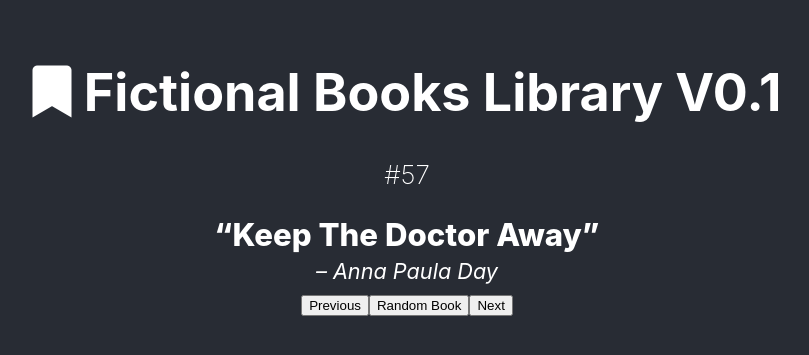
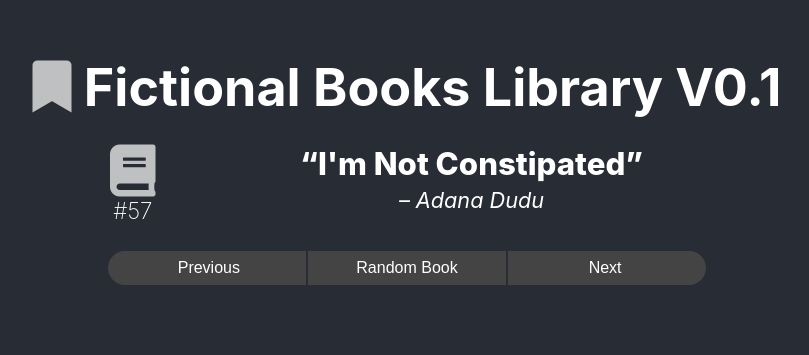
Before and after one commit to thebigdavec/fictional-books-library, a React (Create React App) app: page / in a window 1280 px wide. Shown: the part 229-584 px from the top of the page, without its empty margins (233-1042 px from the left). Built offline with nearby package versions, Linux system fonts and the light colour scheme.

Commit message:
Styled the CSS and made random picker not pick same book twice

```diff
--- a/src/App.css
+++ b/src/App.css
@@ -23,8 +23,14 @@
     content: '”';
 }
 
+.fa,
+.fas {
+    opacity: .7;
+}
+
 .book-number {
     font-weight: 200;
+    font-size: 1.4rem;
 }
 
 .book-number::before {
@@ -38,3 +44,62 @@ cite {
 cite::before {
     content: '– ';
 }
+
+.button-panel {
+    display: grid;
+    grid-template-columns: repeat(3, 1fr);
+    max-width: 80%;
+    margin: 0 auto;
+}
+
+button {
+    color: white;
+    background: #444;
+    padding: .5em 1.5em;
+    border: none;
+    outline: none;
+    margin: 1px;
+    font-size: 1rem;
+    transition: background 250ms ease-out;
+}
+
+button:first-of-type {
+    border-radius: 2em 0 0 2em;
+    padding-left: 1.7em;
+}
+
+button:last-of-type {
+    border-radius: 0 2em 2em 0;
+    padding-right: 1.7em;
+}
+
+button:hover {
+    background: grey;
+}
+
+button:focus,
+button:active {
+    box-shadow: 0px 0px 0px 2px #eee inset;
+}
+
+button[disabled] {
+    background: #282c34;
+    color: #999;
+    box-shadow: none;
+}
+
+.book-details {
+    padding: 1em 2em;
+    display: flex;
+    justify-content: space-between;
+}
+
+.book-id {
+    width: 15%;
+    text-align: center;
+}
+
+.title-and-author {
+    width: 80%;
+    text-align: center;
+}
--- a/src/App.js
+++ b/src/App.js
@@ -6,7 +6,8 @@ class App extends React.Component {
 		super(props);
 		this.state = {
 			books: [
-        {title: "Show Jumping", author: 'Major BottomSaw', contributor: 'Anonymous'},
+				{ title: 'Falling Off Of A Cliff', author: 'Eileen Dover', contributor: 'Anonymous' },
+				{ title: 'Show Jumping', author: 'Major BottomSaw', contributor: 'Anonymous' },
 				{ title: 'Just Kidding', author: 'Paul Duvverwon and Scott Belzon', contributor: 'Dave Collison' },
 				{ title: 'A Quick Drink', author: 'Jean Antonique', contributor: 'Dave Collison' },
 				{ title: 'Scattered Showers', author: 'Peter Patter and Em Burella', contributor: 'Dave Collison' },
@@ -150,10 +151,17 @@ class App extends React.Component {
 	};
 
 	randomIndex = () => {
-		const randomIndex = Math.floor(Math.random() * this.state.books.length);
+      const currentIndex = this.state.index;
+      var randomIndex = currentIndex;
+
+      do {
+        randomIndex = Math.floor(Math.random() * this.state.books.length)
+      } while ((currentIndex === randomIndex) && (this.state.books.length > 1));
+
 			this.setState({
 				index: randomIndex
 			});
+
 		this.checkButtons(randomIndex);
 		return randomIndex;
 	};
@@ -188,9 +196,14 @@ class App extends React.Component {
 						<i className="fa fa-bookmark" aria-hidden="true" /> Fictional Books Library V0.1
 					</h1>
 					<div className="book-details">
-						<p className="book-number">{this.state.index + 1}</p>
-						<div className="book-title">{this.state.books[this.state.index].title}</div>
+          <div className="book-id">
+          <i className="fas fa-book book-title-icon fa-2x"></i>
+          <p className="book-number">{this.state.index + 1}</p></div>
+          <div className="title-and-author">
+
+						<div><span className="book-title">{this.state.books[this.state.index].title}</span></div>
 						<cite>{this.state.books[this.state.index].author}</cite>
+					</div>
           </div>
 					<div className="button-panel">
 						<button id="previousIndex" onClick={this.previousIndex}>
--- a/src/index.css
+++ b/src/index.css
@@ -1,3 +1,19 @@
+* {
+    box-sizing: border-box;
+    margin: 0;
+    padding: 0;
+}
+
+h1,
+h2,
+h3,
+h4,
+h5,
+h6 {
+    padding: 0;
+    border: 0;
+}
+
 body {
     margin: 0;
     font-family: -apple-system, BlinkMacSystemFont, 'Segoe UI', 'Roboto', 'Oxygen', 'Ubuntu', 'Cantarell', 'Fira Sans', 'Droid Sans', 'Helvetica Neue', sans-serif;
```
Lines whose indentation alone changed are shown as unchanged.
